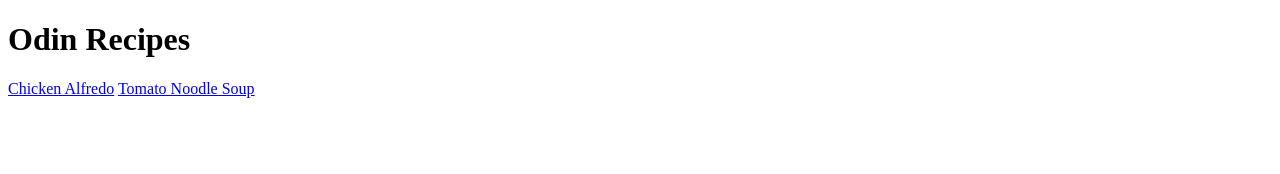
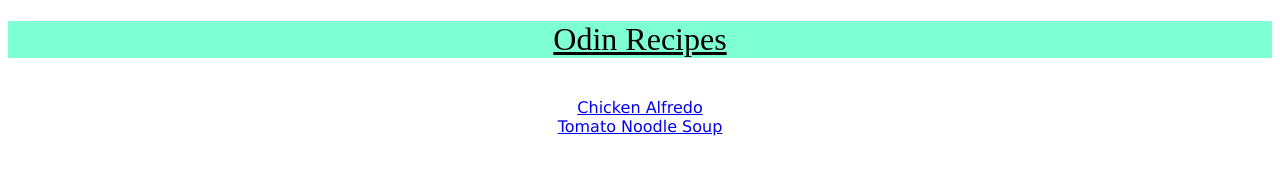
Before and after one commit to d384zhan/odin-recipes, a plain HTML site: page index.html in a window 1280 px wide. Drawn offline with Linux system fonts and the light colour scheme.

Commit message:
Add CSS Styling to website

```diff
--- a/index.html
+++ b/index.html
@@ -3,10 +3,12 @@
     <head>
         <meta charset="utf-8">
         <title>Odin Recipes</title>
+        <link rel="stylesheet" href="styles.css">
     </head>
     <body>
         <h1>Odin Recipes</h1>
-        <a href="./recipes/chicken-alfredo.html">Chicken Alfredo</a>
-        <a href="./recipes/tomato-rice-noodle-soup.html">Tomato Noodle Soup</a>
+        <br>
+        <a href="./recipes/chicken-alfredo.html" class="link">Chicken Alfredo</a>
+        <a href="./recipes/tomato-rice-noodle-soup.html" class="link">Tomato Noodle Soup</a>
     </body>
 </html>
--- /dev/null
+++ b/recipes/styles.css
@@ -0,0 +1,22 @@
+* {
+    text-align: center;
+    font-family: Verdana, Geneva, Tahoma, sans-serif
+}
+
+h1 {
+    text-decoration: underline;
+}
+
+img {
+    height: auto;
+    width: 400px;
+}
+
+caption {
+    font-style: italic;
+}
+
+li {
+    text-align: left;
+    font-style: italic;
+}
--- /dev/null
+++ b/styles.css
@@ -0,0 +1,12 @@
+h1 {
+    text-align: center;
+    text-decoration: underline;
+    background-color: aquamarine;
+    font-weight: 400;
+}
+
+.link {
+    display: block;
+    text-align: center;
+    font-family: Verdana, Geneva, Tahoma, sans-serif
+}
```
Also changed, not shown: recipes/chicken-alfredo.html (+2 -1 lines), recipes/tomato-rice-noodle-soup.html (+1 -0 lines).
